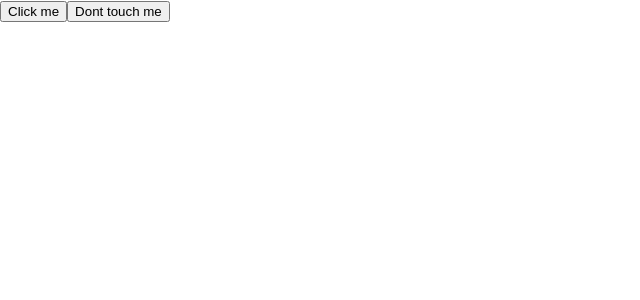
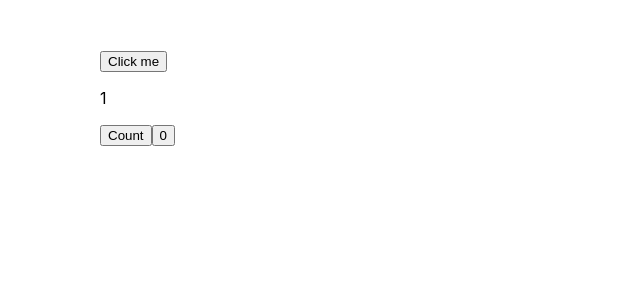
Before and after one commit to AnatoliyPologovoy/microtask, a React (Create React App) app: page / in a window 1280 px wide. Shown: the top 300 px of the page, without its empty margins (0-640 px from the left). Built offline with nearby package versions, Linux system fonts and the light colour scheme.

Commit message:
add useState

```diff
--- a/src/App.css
+++ b/src/App.css
@@ -1,38 +1,3 @@
-.App {
-  text-align: center;
+.APP {
+  margin: 50px 100px;
 }
-
-.App-logo {
-  height: 40vmin;
-  pointer-events: none;
-}
-
-@media (prefers-reduced-motion: no-preference) {
-  .App-logo {
-    animation: App-logo-spin infinite 20s linear;
-  }
-}
-
-.App-header {
-  background-color: #282c34;
-  min-height: 100vh;
-  display: flex;
-  flex-direction: column;
-  align-items: center;
-  justify-content: center;
-  font-size: calc(10px + 2vmin);
-  color: white;
-}
-
-.App-link {
-  color: #61dafb;
-}
-
-@keyframes App-logo-spin {
-  from {
-    transform: rotate(0deg);
-  }
-  to {
-    transform: rotate(360deg);
-  }
-}
--- a/src/App.tsx
+++ b/src/App.tsx
@@ -1,6 +1,7 @@
-import React, {MouseEvent} from 'react';
+import React, {MouseEvent, useState} from 'react';
 import './App.css';
 import { Button } from './Components/Button';
+
 
 
 
@@ -8,11 +9,26 @@ function App() {
 
   // const cbForButton = (evt : React.MouseEvent<HTMLButtonElement, MouseEvent>) => {
   //   console.log(evt);
+    const foo1 = (subscriber:string) => {
+        return  console.log(subscriber);
+    }
+    let [a, setA] = useState(1);
+    const foo3 = ()=>{
+        setA(++a)
+    }
+    const reset = () => {
+        setA(a = 0);
+    }
 
   return(
-    <div>
-      <Button name={'Click me'}/>
-      <Button name={'Dont touch me'}/>
+    <div className={'APP'}>
+      <Button name={'Click me'} callBack={()=>foo1('lera')}/>
+        <p>{a}</p>
+      <Button name={'Count'} callBack={foo3}/>
+      <Button name={'0'} callBack={reset}/>
+
+
+      {/*<Button name={'Stupid'} callBack={foo3}/>*/}
     </div>
   );
 }
--- a/src/Components/Button.tsx
+++ b/src/Components/Button.tsx
@@ -1,9 +1,17 @@
 type ButtonPropsType = {
     name : string
+    callBack? : ()=> void
 }
 
 export const Button = (props : ButtonPropsType) => {
+
+    const onClickHandler = () => {
+
+        // @ts-ignore
+        props.callBack()
+    }
+
     return (
-        <button onClick={ ()=> {}}>{props.name}</button>
+        <button onClick={onClickHandler}>{props.name}</button>
     )
 }
```
